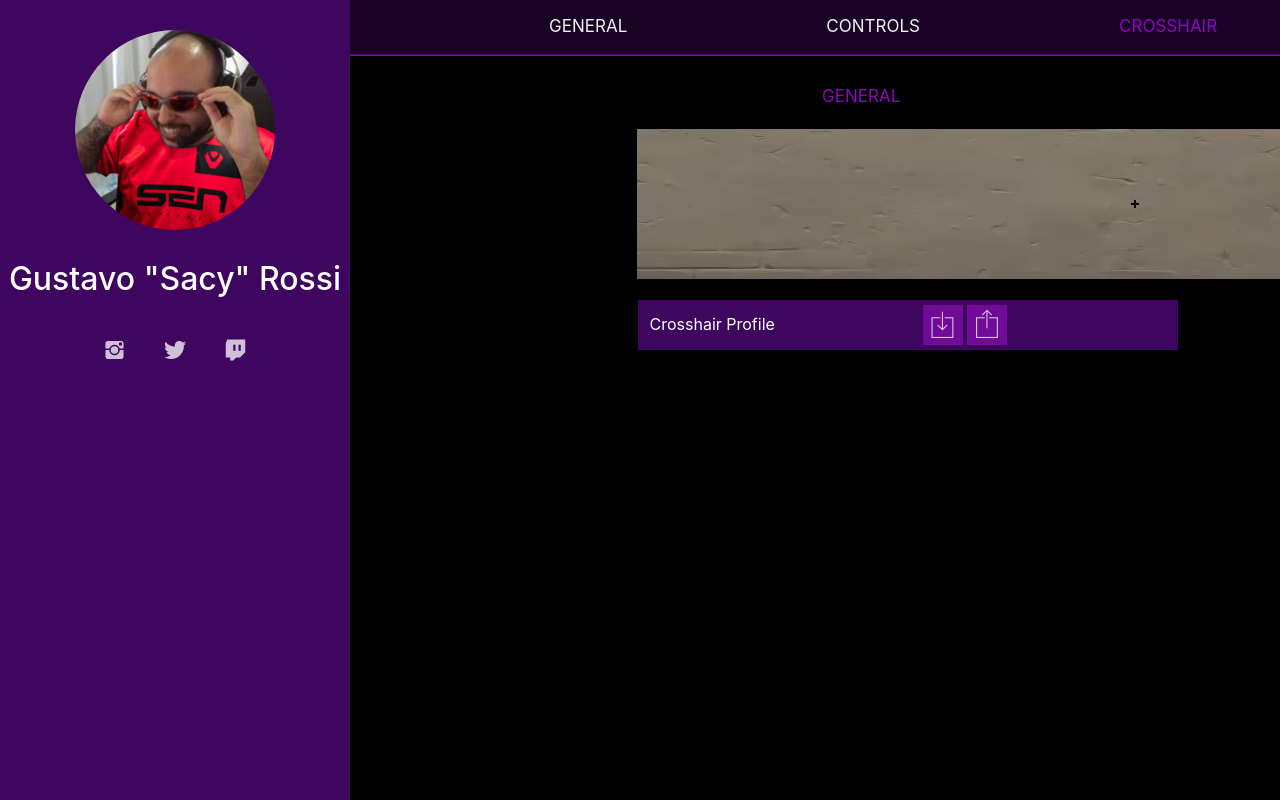
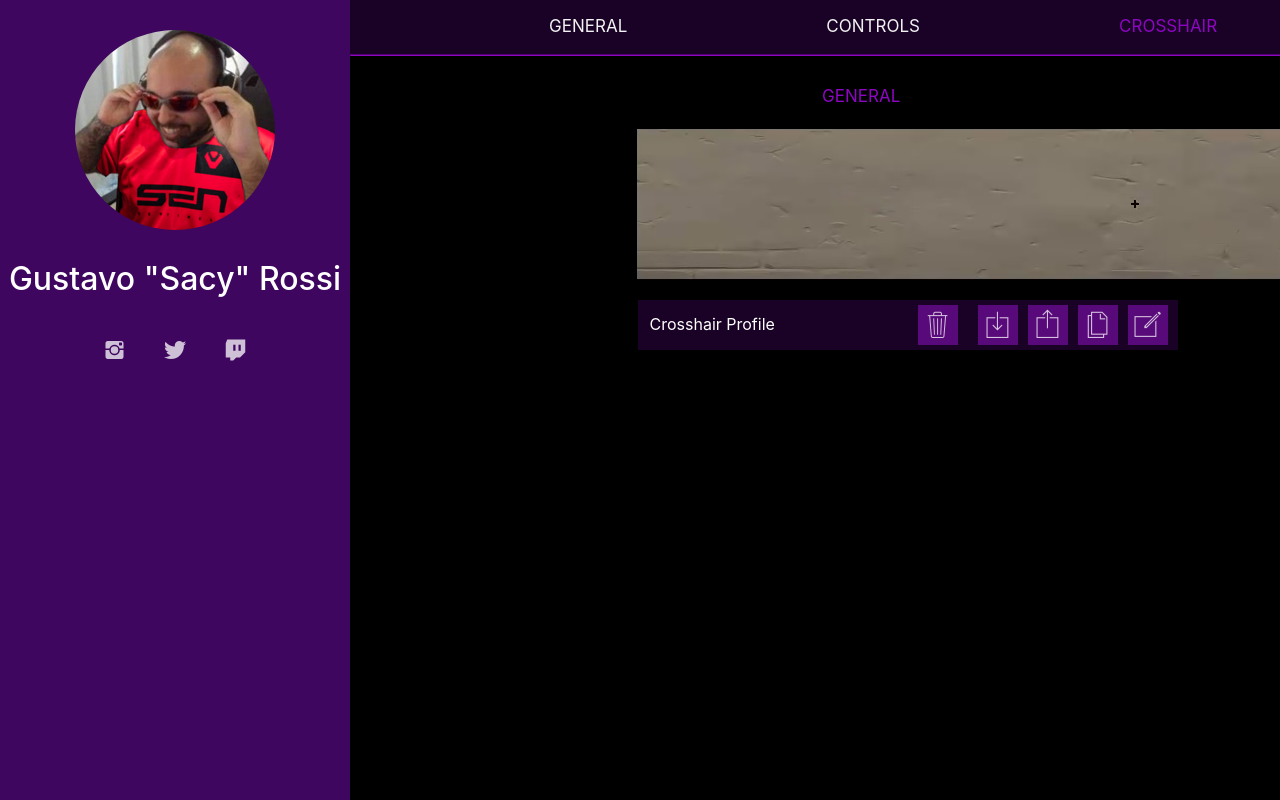
Before and after one commit to paulodinizz/crosshairInfo, a plain HTML site: page sacy/sacy.html in a window 1280 px wide. Shown: the top 800 px of the page. Drawn offline with nearby package versions, Linux system fonts and the light colour scheme.

Commit message:
update project

```diff
--- a/sacy/sacy.css
+++ b/sacy/sacy.css
@@ -92,7 +92,7 @@ body{
     color: #8E05C2;
 }
 
-hr{
+.hrTopnav{
     border-color: #8E05C2;
     display: block;
     margin-top: 0;
@@ -147,7 +147,7 @@ hr{
 }
 
 .firstRow{
-    background-color: #3E065F;
+    background-color: #3e065f67;
     width: 100%;
     height: 50px;
 }
@@ -156,16 +156,19 @@ hr{
     padding: 12px 12px;
 }
 
-.teste{
+.contentBoxes{
     padding-top: 5px;
+    display: flex;
+    justify-content: flex-end;
 }
 
 .boxItems{
-    background-color: #700B97;
+    background-color: #6f0b97bd;
     width: 40px;
     height: 40px;
     display: inline-block;
     text-align: center;
+    margin-right: 10px;
 }
 
 .boxItems > a{
@@ -179,6 +182,7 @@ hr{
     margin: 5 5px;
     color: white;
     opacity: 0.75;
+    cursor: pointer;
 }
 
 .boxItems > a:hover{
--- a/sacy/sacy.html
+++ b/sacy/sacy.html
@@ -29,7 +29,7 @@
                 <a href="#">VIDEO</a>
                 <a href="#">AUDIO</a>
             </div>
-            <hr>
+            <hr class="hrTopnav">
             <div class="topNavDropdown">
                 <a class="active" href="#">GENERAL</a>
                 <a href="#">PRIMARY</a>
@@ -46,12 +46,21 @@
                                     <div class="col">
                                         <p>Crosshair Profile</p>
                                     </div>
-                                    <div class="teste col">
-                                        <div class="boxItems">
-                                            <a target="_blank" href="https://www.instagram.com/sacyrossi/"><i class="icon ion-ios-download-outline"></i></a>
+                                    <div class="contentBoxes col">
+                                        <div class="boxItems" style="margin-right: 20px;">
+                                            <a target="_blank"><i class="icon ion-ios-trash-outline"></i></a>
                                         </div>
                                         <div class="boxItems">
-                                            <a target="_blank" href="https://www.instagram.com/sacyrossi/"><i class="icon ion-ios-upload-outline"></i></a>
+                                            <a target="_blank"><i class="icon ion-ios-download-outline"></i></a>
+                                        </div>
+                                        <div class="boxItems">
+                                            <a target="_blank"><i class="icon ion-ios-upload-outline"></i></a>
+                                        </div>
+                                        <div class="boxItems">
+                                            <a target="_blank"><i class="icon ion-ios-copy-outline"></i></a>
+                                        </div>
+                                        <div class="boxItems">
+                                            <a target="_blank"><i class="icon ion-ios-compose-outline"></i></a>
                                         </div>
                                     </div>
                                 </div>
```
